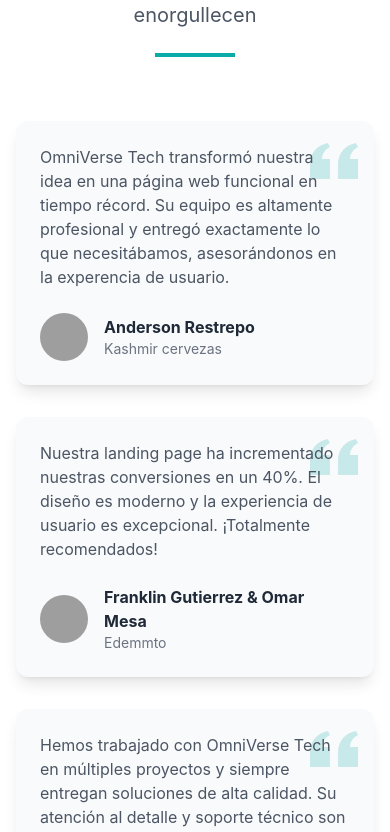
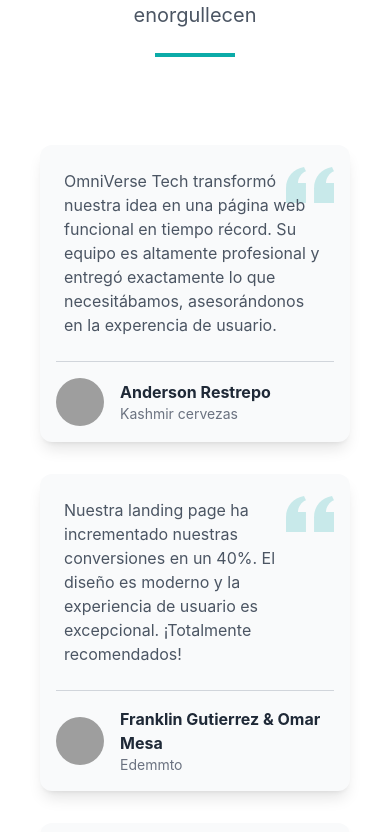
Before and after one commit to Ander1405/OmniVerseTech, a Vue app: page / in a window 390 px wide. Shown: the part 4310-5142 px from the top of the page. Built offline with nearby package versions, Linux system fonts and the light colour scheme; grey boxes are pictures that could not be loaded.

Commit message:
style: change testimonial cards

```diff
--- a/src/components/home/TestimonialsSection.vue
+++ b/src/components/home/TestimonialsSection.vue
@@ -11,16 +11,16 @@
         <div class="w-20 h-1 bg-primary mx-auto mt-6"></div>
       </div>
 
-      <div class="grid grid-cols-1 md:grid-cols-3 gap-8 max-w-6xl mx-auto">
+      <div class="grid grid-cols-1 md:grid-cols-3 gap-8 max-w-6xl mx-auto p-6 items-stretch">
         <div
             v-for="(testimonial, index) in content.items"
             :key="index"
-          class="bg-gray-50 dark:bg-secondary-dark rounded-xl shadow-lg p-6 relative"
+            class="flex flex-col justify-between bg-gray-50 dark:bg-secondary-dark rounded-xl shadow-lg"
             v-intersection-observer="{ callback: (entries) => onIntersect(entries, index), options: { threshold: 0.2 } }"
             :class="{ 'animate-slide-in': visibleTestimonials[index] }"
             :style="{ 'animation-delay': `${index * 0.2}s` }"
         >
-          <!-- Quote icon -->
+          <div class="mx-6 mt-6">
             <div class="absolute top-4 right-4 text-primary opacity-20">
               <svg xmlns="http://www.w3.org/2000/svg" class="h-12 w-12" viewBox="0 0 24 24" fill="currentColor">
                 <path d="M14.017 21v-7.391c0-5.704 3.731-9.57 8.983-10.609l.995 2.151c-2.432.917-3.995 3.638-3.995 5.849h4v10h-9.983zm-14.017 0v-7.391c0-5.704 3.748-9.57 9-10.609l.996 2.151c-2.433.917-3.996 3.638-3.996 5.849h3.983v10h-9.983z" />
@@ -28,7 +28,9 @@
             </div>
 
             <p class="text-gray-600 dark:text-gray-300 mb-6 relative z-10">{{ testimonial.text }}</p>
+          </div>
 
+          <div class="py-4 border-t mx-4 border-gray-300">
             <div class="flex items-center">
               <img
                   :src="testimonial.image"
@@ -38,9 +40,10 @@
                   width="48"
                   height="48"
               />
-            <div>
-              <h4 class="font-bold text-gray-800 dark:text-white">{{ testimonial.name }}</h4>
+              <div class="flex flex-col justify-center">
+                <h4 class="font-bold text-gray-800 dark:text-white overflow-hidden">{{ testimonial.name }}</h4>
                 <p class="text-gray-500 dark:text-gray-400 text-sm">{{ testimonial.company }}</p>
+              </div>
             </div>
           </div>
         </div>
```
Lines whose indentation alone changed are shown as unchanged.
